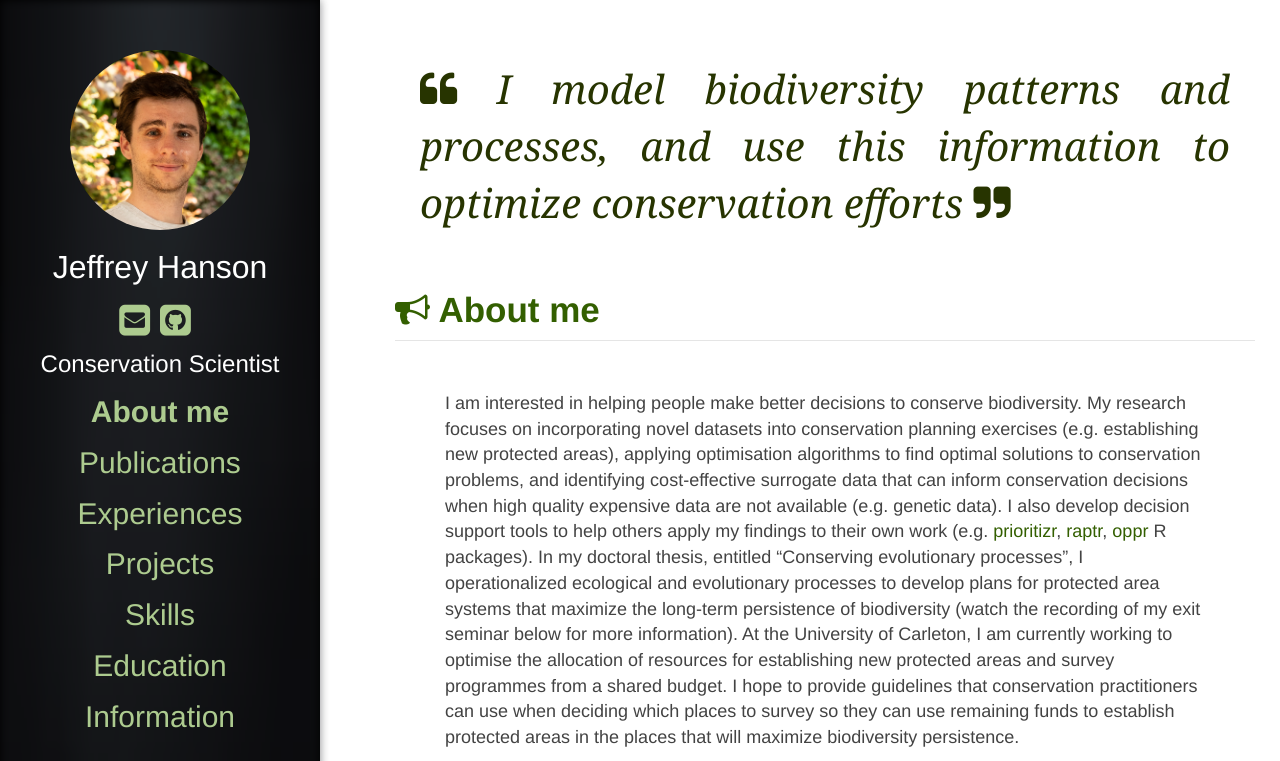
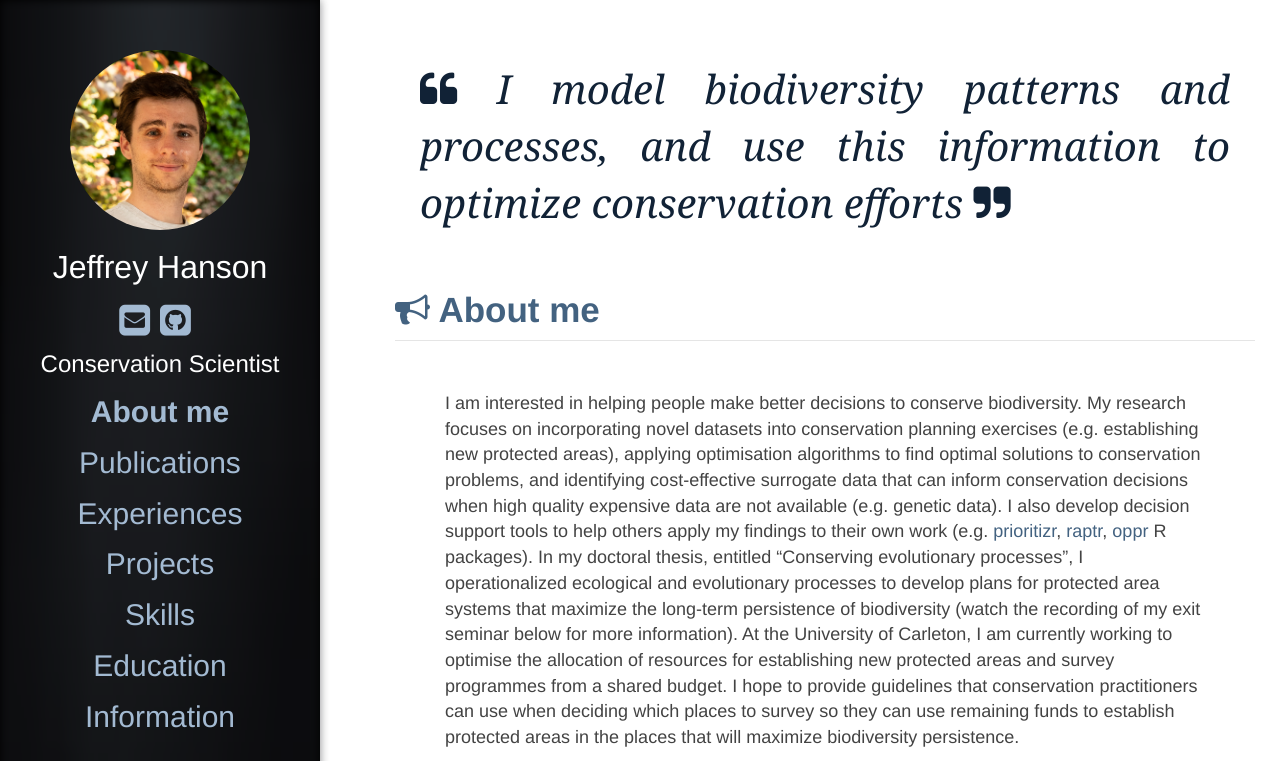
Before and after one commit to jeffreyhanson/jeffreyhanson.github.io, a Jekyll site: the page built from index.html, in a window 1280 px wide and 1400 px high. Shown: the top 761 px of the window. Built offline with Jekyll 4.4.1, drawn with Linux system fonts in a browser that asks for light colours; nearby versions of some CDN libraries; a style sheet for code colours, icons or effects is not loaded; grey boxes are pictures that could not be loaded.

Commit message:
reset colors to blue scheme

```diff
--- a/css/main.scss
+++ b/css/main.scss
@@ -16,9 +16,9 @@
 /*#       COLORS       #*/
 /*#######################*/
 
-$dark-color                       : #273400;
-$medium-color                     : #335F00;
-$light-color                      : #ADCB8F;
+$dark-color                       : #112236;
+$medium-color                     : #436280;
+$light-color                      : #a3bad2;
 
 /*#######################*/
 /*#       GENERAL       #*/
@@ -98,7 +98,7 @@ $content-pdf-text-size            : $content-post-text-size;
 /*#######################*/
 $footer-background-color          : black;
 $footer-text-color                : grey;
-$footer-link-color                : $link-color-hover;
+$footer-link-color                : $link-color;
 $footer-link-hover-color          : $light-color;
 
 
```
